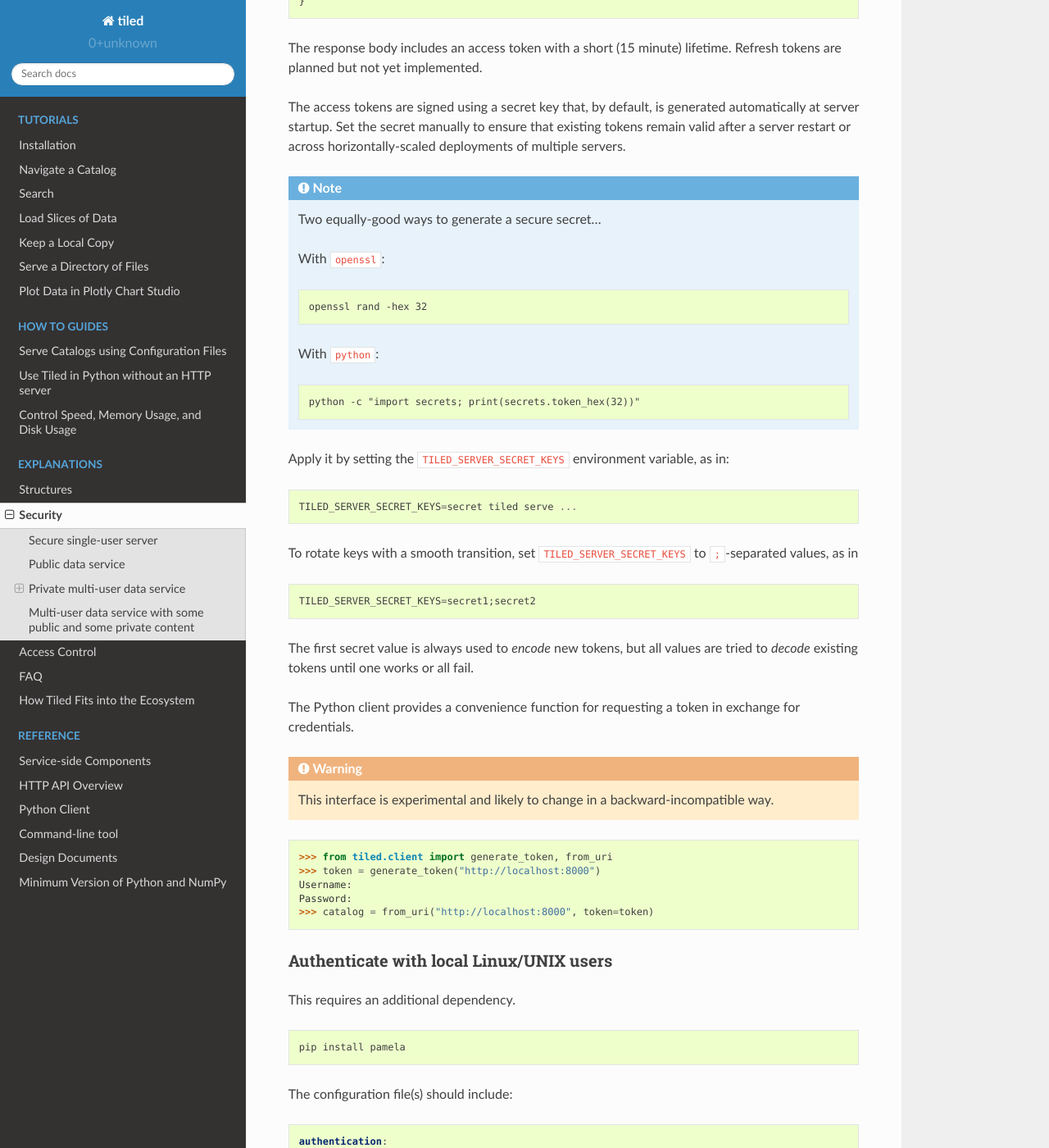
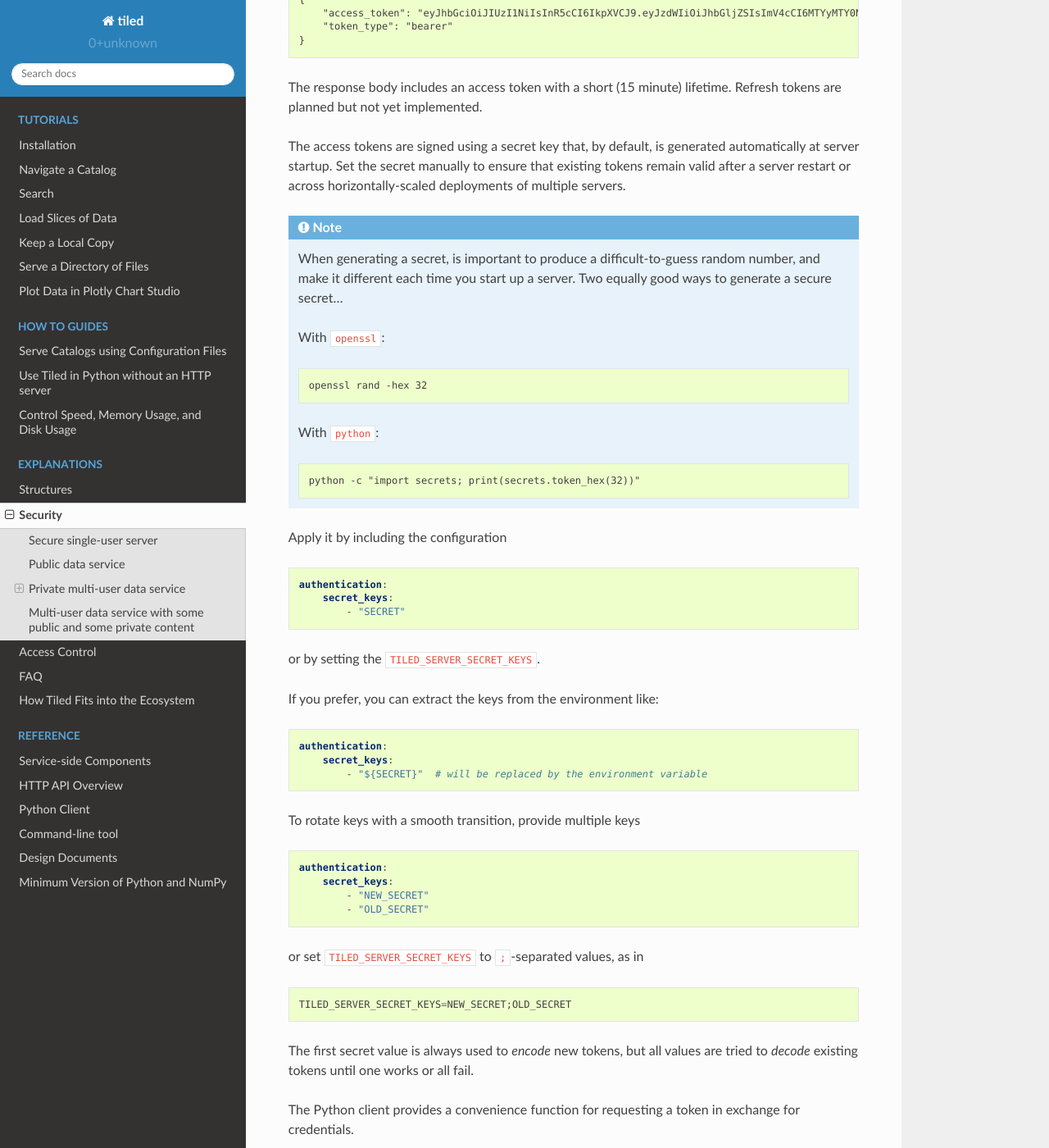
Before and after one commit to bluesky/tiled, a Sphinx documentation site: the page built from docs/source/explanations/security.md, in a window 1280 px wide and 1400 px high, scrolled down 2785 px. Shown: the whole window at 82% size. Built offline with Sphinx 7.4.7 and the Read the Docs theme 2.0.0, drawn with Linux system fonts in a browser that asks for light colours; pages that are not in the unit, such as notebooks, are missing from menus; some of the changed text lies outside the part shown.

Commit message:
Apply review suggestions.

````diff
--- a/docs/source/explanations/security.md
+++ b/docs/source/explanations/security.md
@@ -46,7 +46,9 @@ When the secret is set manually it this way, it is *not* logged in the terminal.
 
 ```{note}
 
-Two equally-good ways to generate a secure secret...
+When generating a secret, is important to produce a difficult-to-guess random
+number, and make it different each time you start up a server.  Two equally good
+ways to generate a secure secret...
 
 With ``openssl``:
 
@@ -141,7 +143,9 @@ deployments of multiple servers.
 
 ```{note}
 
-Two equally-good ways to generate a secure secret...
+When generating a secret, is important to produce a difficult-to-guess random
+number, and make it different each time you start up a server.  Two equally good
+ways to generate a secure secret...
 
 With ``openssl``:
 
@@ -153,17 +157,37 @@ With ``python``:
 
 ```
 
-Apply it by setting the ``TILED_SERVER_SECRET_KEYS`` environment variable, as in:
+Apply it by including the configuration
+
+```yaml
+authentication:
+    secret_keys:
+        - "SECRET"
+```
+
+or by setting the ``TILED_SERVER_SECRET_KEYS``.
+
+If you prefer, you can extract the keys from the environment like:
+
+```yaml
+authentication:
+    secret_keys:
+        - "${SECRET}"  # will be replaced by the environment variable
+```
+
+To rotate keys with a smooth transition, provide multiple keys
+
+```yaml
+authentication:
+    secret_keys:
+        - "NEW_SECRET"
+        - "OLD_SECRET"
+```
+
+or set ``TILED_SERVER_SECRET_KEYS`` to ``;``-separated values, as in
 
 ```
-TILED_SERVER_SECRET_KEYS=secret tiled serve ...
-```
-
-To rotate keys with a smooth transition, set ``TILED_SERVER_SECRET_KEYS`` to
-``;``-separated values, as in
-
-```
-TILED_SERVER_SECRET_KEYS=secret1;secret2
+TILED_SERVER_SECRET_KEYS=NEW_SECRET;OLD_SECRET
 ```
 
 The first secret value is always used to *encode* new tokens, but all values are
````
Also changed, not shown: docs/source/how-to/configuration.md (+2 -3 lines), 4 other files.
